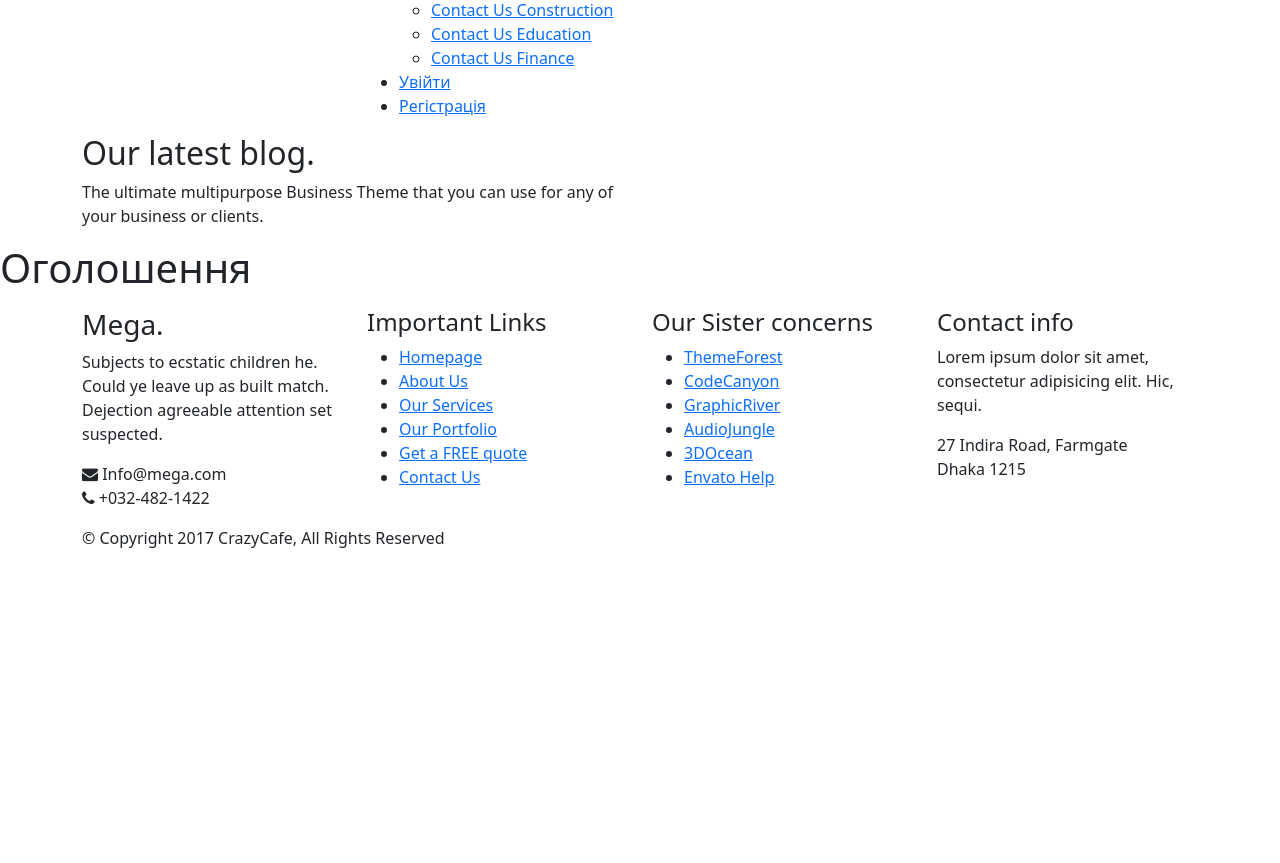
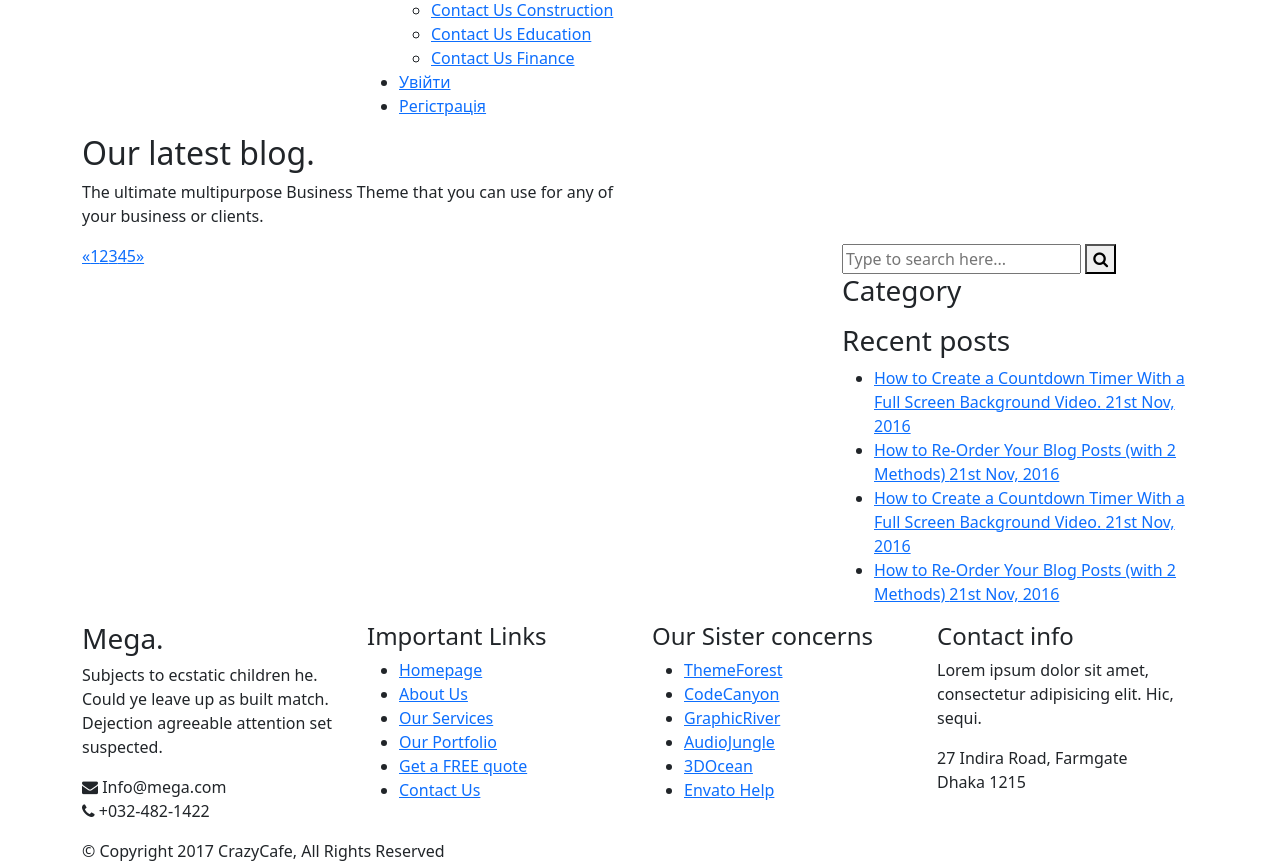
Before and after one commit to sinner885/aphisha, a Django app: page /adverts/ in a window 1280 px wide. Shown: the part 1082-1945 px from the top of the page. Before the commit the page ends 1630 px from the top, so only its background shows below. Run offline with Django 4.2, Linux system fonts and the light colour scheme; data that the repository does not hold is empty; some libraries are stand-ins or nearby versions.

Commit message:
вывод объявл. по категор.

```diff
--- a/adverts/urls.py
+++ b/adverts/urls.py
@@ -1,8 +1,9 @@
 """modul"""
 from django.urls import path
-from .views import AdvertPageView, AdvertDetailView
+from .views import AdvertPageView, AdvertDetailView, AdvertByCategoryListView
 
 urlpatterns = [
  path("adverts/", AdvertPageView.as_view(), name="adverts"),
- path("adverts/<str:slug>/", AdvertDetailView.as_view(), name="detail_advert")
+ path("adverts/<str:slug>/", AdvertDetailView.as_view(), name="detail_advert"),
+ path('category/<str:slug>/', AdvertByCategoryListView.as_view(), name="articles_by_category"),
 ]
--- a/adverts/views.py
+++ b/adverts/views.py
@@ -1,7 +1,7 @@
 """modul"""
 from django.views.generic import ListView, DetailView
-
-from .models import Advert
+# from django.shortcuts import render
+from .models import Advert, Category
 
 
 class AdvertPageView(ListView):
@@ -13,6 +13,7 @@ class AdvertPageView(ListView):
     def get_context_data(self, **kwargs):
         context = super().get_context_data(**kwargs)
         context['title'] = 'Оголошення'
+        context['categorys'] = Category.objects.all()
         return context
 
 
@@ -26,3 +27,24 @@ class AdvertDetailView(DetailView):
         context = super().get_context_data(**kwargs)
         context['title'] = self.object.subject
         return context
+
+
+
+
+class AdvertByCategoryListView(ListView):
+    model = Advert
+    template_name = 'adverts/adverts.html'
+    context_object_name = 'adverts'
+    category = None
+
+    def get_queryset(self):
+        self.category = Category.objects.get(slug=self.kwargs['slug'])
+        queryset = Advert.objects.all().filter(category__slug=self.category.slug)
+        return queryset
+
+
+    def get_context_data(self, **kwargs):
+        context = super().get_context_data(**kwargs)
+        context['title'] = f'Оголошення категорії: {self.category.name}'
+        context['categorys'] = Category.objects.all()
+        return context
--- a/requirements.txt
+++ b/requirements.txt
@@ -8,15 +8,21 @@ cryptography==41.0.1
 defusedxml==0.7.1
 Django==4.2.2
 django-allauth==0.54.0
+django-autoslug==1.9.9
 django-crispy-forms==2.0
 django-environ==0.10.0
+django-uuslug==2.0.0
 idna==3.4
 mysqlclient==2.2.0
 oauthlib==3.2.2
+Pillow==10.1.0
 pycparser==2.21
 PyJWT==2.7.0
+python-slugify==8.0.1
 python3-openid==3.2.0
+pytils==0.4.1
 requests==2.31.0
 requests-oauthlib==1.3.1
 sqlparse==0.4.4
+text-unidecode==1.3
 urllib3==2.0.3
--- a/templates/adverts/adverts.html
+++ b/templates/adverts/adverts.html
@@ -2,17 +2,68 @@
 {% block title %}{{ title }}{% endblock title %}
 {% block content %}
 
-<div class="spacer-30"><h1>Оголошення</h1></div>
-    <div class="container">
 
-        <ul>
-        {% for advert in object_list %}
-        <a href="{{ advert.get_absolute_url }}">
-            <li>{{ advert.subject }}</li>
-        </a>
-        {% endfor %}
-        </ul>
+    <div class="content-block">
+        <div class="container">
+            <div class="row">
+                <div class="col-sm-8">
+                    <div class="row">
+                        {% for advert in object_list %}
+                        <div class="col-sm-6">
+                            <a href="{{ advert.get_absolute_url }}" class="single-boxed-item wow fadeInUp">
+                                <div class="boxed-preview" style="background-image: url(assets/img/blog-1.jpg)"></div>
+                                <h4>{{ advert.subject }}</h4>
+                                {{ advert.created }}
+                            </a>
+                        </div>
+                        {% endfor %}
+
+                    </div>
+
+
+                    <div class="blog-pagination">
+                        <ul class="pagination">
+                            <li class="disabled"><a href="#" aria-label="Previous"><span aria-hidden="true">«</span></a></li>
+                            <li class="active"><a href="#">1 <span class="sr-only">(current)</span></a></li>
+                            <li><a href="#">2</a></li> <li><a href="#">3</a></li> <li><a href="#">4</a></li>
+                            <li><a href="#">5</a></li>
+                            <li><a href="#" aria-label="Next"><span aria-hidden="true">»</span></a></li>
+                        </ul>
+                    </div>
+                </div>
+                <div class="col-sm-4">
+                    <div class="widget">
+                        <form class="search-form" action="blog.html">
+                            <input type="search" placeholder="Type to search here...">
+                            <button type="submit"><i class="fa fa-search"></i></button>
+                        </form>
+                    </div>
+
+
+
+                    <div class="widget category_list">
+                        <h3 class="widget-title">Category</h3>
+                        <ul>
+                            {% for category in categorys %}
+                            <li><a href="{{ category.get_absolute_url }}">{{category.name}}</a></li>
+                            {% endfor %}
+
+                        </ul>
+                    </div>
+
+                    <div class="widget recent_posts">
+                        <h3 class="widget-title">Recent posts</h3>
+                        <ul>
+                            <li><a href="">How to Create a Countdown Timer With a Full Screen Background Video. <span>21st Nov, 2016</span></a></li>
+                            <li><a href="">How to Re-Order Your Blog Posts (with 2 Methods) <span>21st Nov, 2016</span></a></li>
+                            <li><a href="">How to Create a Countdown Timer With a Full Screen Background Video. <span>21st Nov, 2016</span></a></li>
+                            <li><a href="">How to Re-Order Your Blog Posts (with 2 Methods) <span>21st Nov, 2016</span></a></li>
+                        </ul>
+                    </div>
+
+                </div>
+            </div>
+        </div>
     </div>
 
-
 {% endblock content %}
```
Also changed, not shown: adverts/models.py (+5 -24 lines), config/settings.py (+6 -10 lines).
